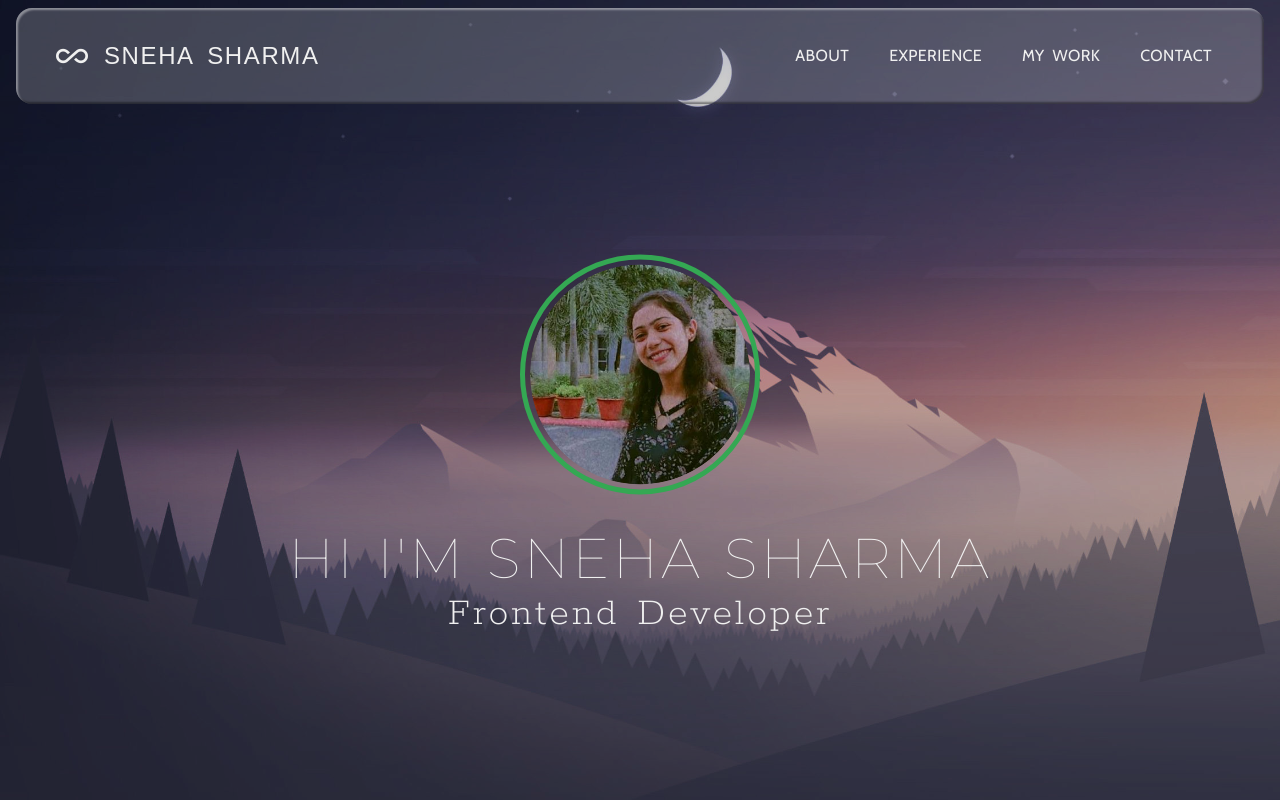
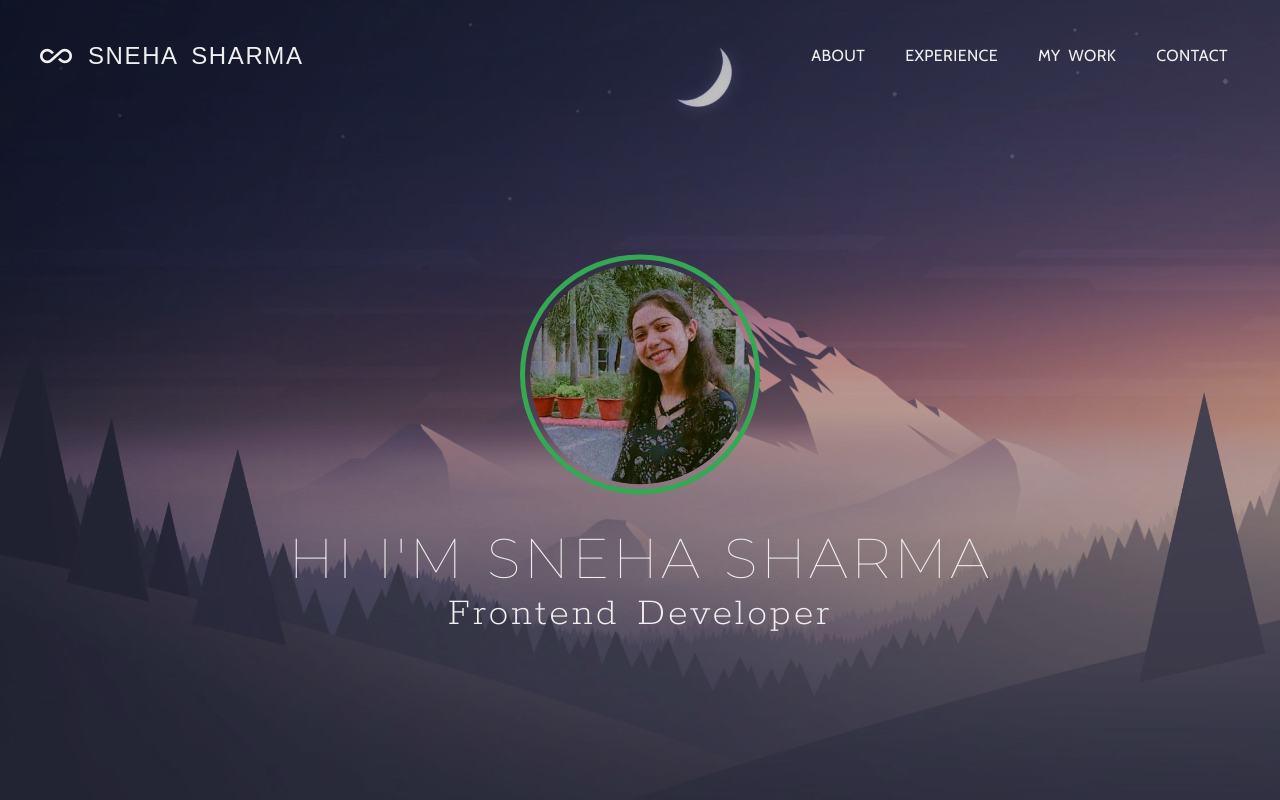
Before and after one commit to snehasharma1111/snehasharma1111.github.io, a website: page index.html in a window 1280 px wide. Drawn offline with nearby package versions, Linux system fonts and the light colour scheme.

Commit message:
fixed header and scroll

```diff
--- a/app.js
+++ b/app.js
@@ -1 +1,22 @@
 AOS.init();
+
+const header=document.querySelector('header')
+
+const vh=window.innerHeight/100;
+
+header.style.transition='all 0.5s ease-in-out'
+
+const headerOnScroll=()=>{
+    if(window.scrollY>50*vh){
+        header.style.backgroundColor='var(--black)'
+        header.style.height='5rem'
+    }
+    else{
+        header.style.backgroundColor='var(--transparent)'
+        header.style.height='7rem'
+    }
+}
+
+window.addEventListener('scroll',()=>{
+    headerOnScroll()
+})
--- a/css/header.scss
+++ b/css/header.scss
@@ -4,26 +4,16 @@
 	height: var(--head-height);
 	color: var(--white);
 	display: flex;
-	justify-content: center;
+	justify-content: space-between;
 	align-items: center;
 	position: fixed;
 	top: 0;
 	left: 0;
 	z-index: 5;
 	text-transform: uppercase;
+	transition: all 0.5s ease-in-out;
 	@media print {
 		display: none;
-	}
-	&-container {
-		width: 97.5%;
-		height: 6rem;
-		display: flex;
-		justify-content: space-between;
-		align-items: center;
-		border-radius: 16px;
-		background-color: rgba(255, 255, 255, 0.2);
-		box-shadow: inset 2px 2px 2px rgba(255, 255, 255, 0.4),
-			inset -2px -2px 2px rgba(0, 0, 0, 0.4);
 	}
 	&-left {
 		height: 100%;
--- a/css/style.scss
+++ b/css/style.scss
@@ -23,6 +23,7 @@
 
 	--white: #f0f0f0;
 	--black: #000000;
+	--transparent: transparent;
 
 	--primary: #6e43ee;
 	--secondary: #93e9be;
@@ -169,6 +170,7 @@ body,
 	letter-spacing: 0.025rem;
 	word-spacing: 0.25rem;
 	line-height: 1.25rem;
+	overflow-x: hidden;
 	transition: all var(--transition-time) ease-in-out;
 }
 
--- a/index.html
+++ b/index.html
@@ -27,7 +27,6 @@
 	</head>
 	<body>
 		<header class="header" data-aos="fade-down">
-			<div class="header-container">
 			<div class="header-left">
 				<div class="header-left-logo">
 					<a href="/">
@@ -66,7 +65,6 @@
 					</ul>
 				</nav>
 			</div>
-			</div>
 		</header>
 		<section class="hero" style="background-image: url(./images/bg.jpg)">
 			<div class="hero-person">
```
Also changed, not shown: css/header.css, css/style.css. Lines whose indentation alone changed are shown as unchanged.
